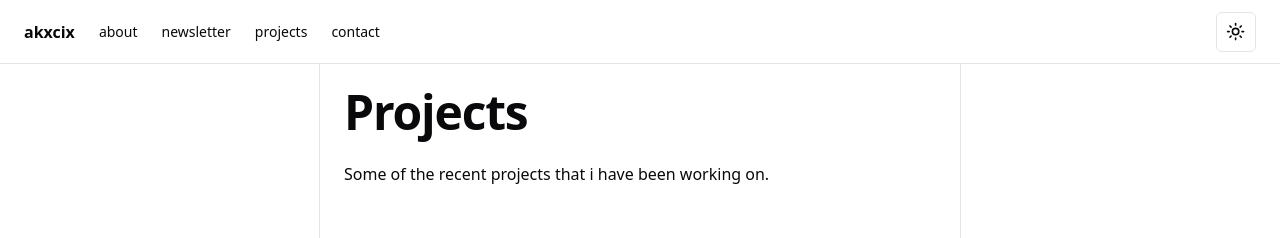
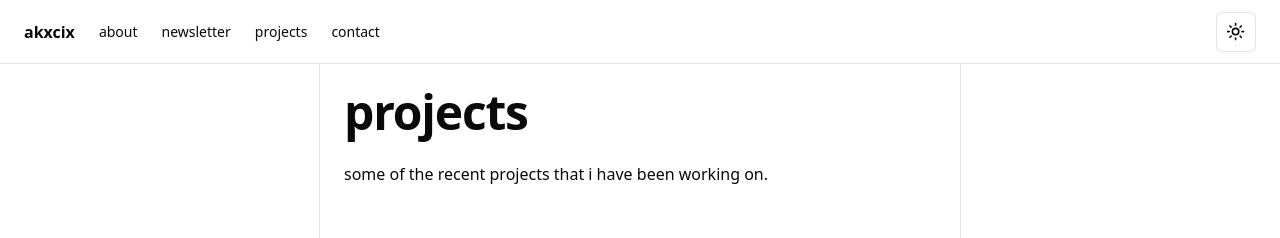
Before and after one commit to akxcix/akxcix.com, a React (Vite) app: page /projects in a window 1280 px wide. Shown: the top 238 px of the page. Built offline with nearby package versions, Linux system fonts and the light colour scheme.

Commit message:
make it lowercase bitch

```diff
--- a/src/routes/projects-page.tsx
+++ b/src/routes/projects-page.tsx
@@ -4,10 +4,10 @@ export default function ProjectsPage() {
     return (
         <div className="projects-page">
             <H1>
-                {"Projects"}
+                {"projects"}
             </H1>
             <P>
-                {"Some of the recent projects that i have been working on."}
+                {"some of the recent projects that i have been working on."}
             </P>
         </div>
     )
```
